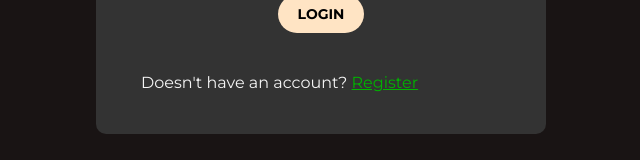
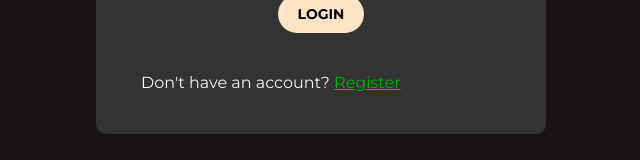
Before and after one commit to 535-smilos/it-projekat, a React (Create React App) app in the folder frontend/: page /login in a window 1280 px wide. Shown: the part 480-640 px from the top of the page, without its empty margins (319-959 px from the left). Built offline with nearby package versions, Linux system fonts and the light colour scheme.

Commit message:
V1.0 final release

```diff
--- a/frontend/src/stranice/Login.jsx
+++ b/frontend/src/stranice/Login.jsx
@@ -49,7 +49,7 @@
               onChange={handleChange} />
             {/* {errors.password && <span>{errors.password}</span>} */}
             <button onClick={handleSubmit}>LOGIN</button>
-            <p>Doesn't have an account?  <Link to={"../register"}>Register</Link></p>
+            <p>Don't have an account?  <Link to={"../register"}>Register</Link></p>
           </form>
         </div>
       </div>
```
